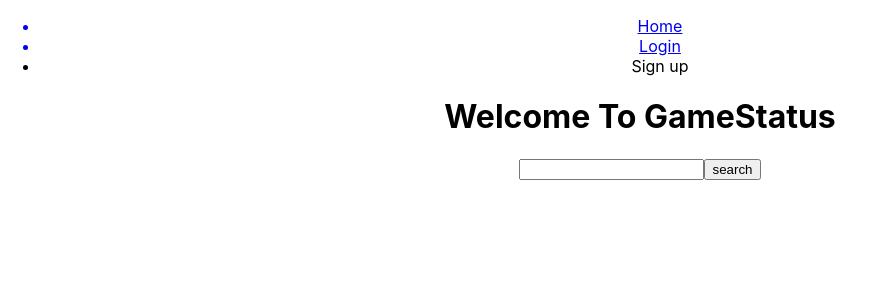
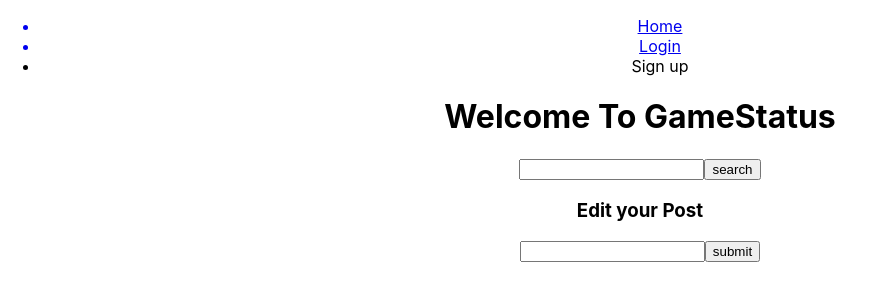
Before and after one commit to NickWill24/Game_Status, a React (Create React App) app in the folder client/: page /posts/edit/1 in a window 1280 px wide. Shown: the top 300 px of the page, without its empty margins (0-875 px from the left). Built offline with nearby package versions, Linux system fonts and the light colour scheme.

Commit message:
updata works

```diff
--- a/client/src/App.js
+++ b/client/src/App.js
@@ -6,6 +6,7 @@ import GameDetails from '../src/components/GameDetails'
 import loginForm from '../src/components/LoginForm'
 import Form from './components/Form'
 import GameBlog from './components/GameBlog'
+import EditForm from './components/EditForm';
 
 
 const App = () => {
@@ -30,6 +31,7 @@ const App = () => {
         <Route exact path="/:id" component={GameDetails}/>
         <Route exact path='/login' component={loginForm}/>
         <Route exact path='/games/:id' component={GameBlog}></Route>
+        <Route exaxt path='/posts/edit/:id' component={EditForm}/>
       </Switch>
     </div>
   );
--- /dev/null
+++ b/client/src/components/EditForm.js
@@ -0,0 +1,48 @@
+import React from 'react'
+import { Link } from 'react-router-dom'
+import { connect } from 'react-redux'
+import { handlePost, updatePost } from '../store/actions/PostAction'
+const mapStateToProps = ({ gameState, postState }) => {
+    return { gameState, postState }
+}
+const mapDispatchToProps = (dispatch) => {
+    return {
+        handleInput: (formData) => dispatch(handlePost(formData)),
+        editPost: (formData, id) => dispatch(updatePost(formData, id))
+    }
+}
+const EditForm = (props) => {
+    console.log('FORM', props)
+    const handleChange = (event) => {
+        props.handleInput(event.target.value)
+    }
+    const handleSubmit =  async (event) => {
+        event.preventDefault()
+        console.log('test')
+        let formData={
+            comments: props.postState.comment
+        }
+        try {
+            await props.editPost(formData, props.match.params.id)
+        } catch (error) {
+            throw error
+        }
+    }
+    return (
+        <div>
+            <h3>Edit your Post</h3>
+            <form className="search" onSubmit={handleSubmit}>
+                <input
+                    className="searchBar"
+                    type="text"
+                    autoComplete="off"
+                    name="search"
+                    value={props.postState.comments}
+                    onChange={handleChange}
+                />
+                <button type="submit">submit</button>
+            </form>
+        </div>
+    )
+}
+export default connect(mapStateToProps, mapDispatchToProps)(EditForm)
--- a/client/src/components/GameBlog.js
+++ b/client/src/components/GameBlog.js
@@ -44,6 +44,10 @@ const GameBlog = (props) => {
             throw error
         }
     }
+    const handleEdit = (id) =>{
+        console.log(id)
+        props.history.push(`/posts/edit/${id}`)
+    }
 
     useEffect(() => {
         props.fetchGameBlog(props.match.params.id)
@@ -68,6 +72,7 @@ const GameBlog = (props) => {
                         <p>{post.user_name}</p>
                         <p>{post.comments}</p>
                         <button onClick={()=>handleDelete(post.id)}>X</button>
+                        <button onClick={()=>handleEdit(post.id)}>Edit</button>
                     </div>
                 ))}
                 </div> : null}
--- a/client/src/services/PostService.js
+++ b/client/src/services/PostService.js
@@ -1,6 +1,6 @@
 import Client from './index'
 
-export const __GetPost = async () => {
+export const __GetAllPosts = async () => {
     try {
         const res = await Client.get('/posts')
     return res.data
@@ -9,7 +9,7 @@ export const __GetPost = async () => {
     }
 }
 
-export const __GetPosts = async (id) => {
+export const __GetPostById = async (id) => {
     try {
     const res = await Client.get(`/posts/${id}`)
     return res
@@ -37,10 +37,10 @@ export const __DeletePost = async (id) => {
 }
 
 
-export const __UpdatePost = async (id) => {
+export const __UpdatePost = async (formData, id) => {
     try {
-        const res = await Client.put(`/post/${id}`)
-        // return res
+        const res = await Client.put(`/posts/${id}`, formData)
+        return res.data
     } catch (error) {
         throw error
     }
--- a/client/src/store/actions/PostAction.js
+++ b/client/src/store/actions/PostAction.js
@@ -1,12 +1,12 @@
-import {__CreatePost, __UpdatePost, __DeletePost, __GetPost, __GetPosts} from '../../services/PostService'
-import {UPDATE_POST, DELETE_POST, GET_POSTS, GET_POST, CREATE_POST, HANDLE_POST} from '../types'
+import {__CreatePost, __UpdatePost, __DeletePost, __GetPostById, __GetAllPosts} from '../../services/PostService'
+import {UPDATE_POST, DELETE_POST, GET_ALL_POSTS, GET_POST_BY_ID,CREATE_POST, HANDLE_POST} from '../types'
 
 
 export const getPosts = () => async (dispatch) => {
     try {
-    const posts = await __GetPosts()
+    const posts = await __GetAllPosts()
     dispatch({
-        type: GET_POSTS,
+        type: GET_ALL_POSTS,
         payload: posts
     })
     } catch (error) {}
@@ -19,11 +19,11 @@ export const handlePost = (formvalue) => async (dispatch) =>{
     })
 }
 
-export const getPost = (id) => async (dispatch) => {
+export const getPostById = (id) => async (dispatch) => {
     try {
-    const posts = await __GetPost(id)
+    const posts = await __GetPostById(id)
     dispatch({
-        type: GET_POST,
+        type: GET_POST_BY_ID,
         payload: posts
     })
     } catch (error) {}
@@ -55,12 +55,12 @@ export const deletePost = (id) => async (dispatch) => {
     }
 }
 
-export const updatePost = (id) => async (dispatch) => {
+export const updatePost = (formData, id) => async (dispatch) => {
     try {
-    const post = await __UpdatePost(id)
+    const post = await __UpdatePost(formData, id)
     dispatch({
         type: UPDATE_POST,
-        payload: id
+        payload: post
     })
     } catch (error) {
     throw error
--- a/client/src/store/reducers/PostReducers.js
+++ b/client/src/store/reducers/PostReducers.js
@@ -4,7 +4,8 @@ const iState ={
     posts:[],
     newPost:{},
     game_id:0,
-    comment:''
+    comment:'',
+    edit:{}
 }
 
 const PostReducer = (state = iState, action) => {
@@ -14,7 +15,7 @@ const PostReducer = (state = iState, action) => {
     case GET_POST:
         return{...state, post: action.payload}
     case UPDATE_POST:
-        return{...state, post: action.payload}
+        return{...state, edit: action.payload}
     case DELETE_POST:
         return{...state, post: action.payload}
     case CREATE_POST:
--- a/client/src/store/types.js
+++ b/client/src/store/types.js
@@ -1,5 +1,5 @@
-export const GET_POSTS="GET_POSTS"
-export const GET_POST="GET_POST"
+export const GET_ALL_POSTS="GET_ALL_POSTS"
+export const GET_POST_BY_ID="GET_POST_BY_ID"
 export const UPDATE_POST="UPDATE_POST"
 export const CREATE_POST="CREATE_POST"
 export const DELETE_POST="DELETE_POST"
```
